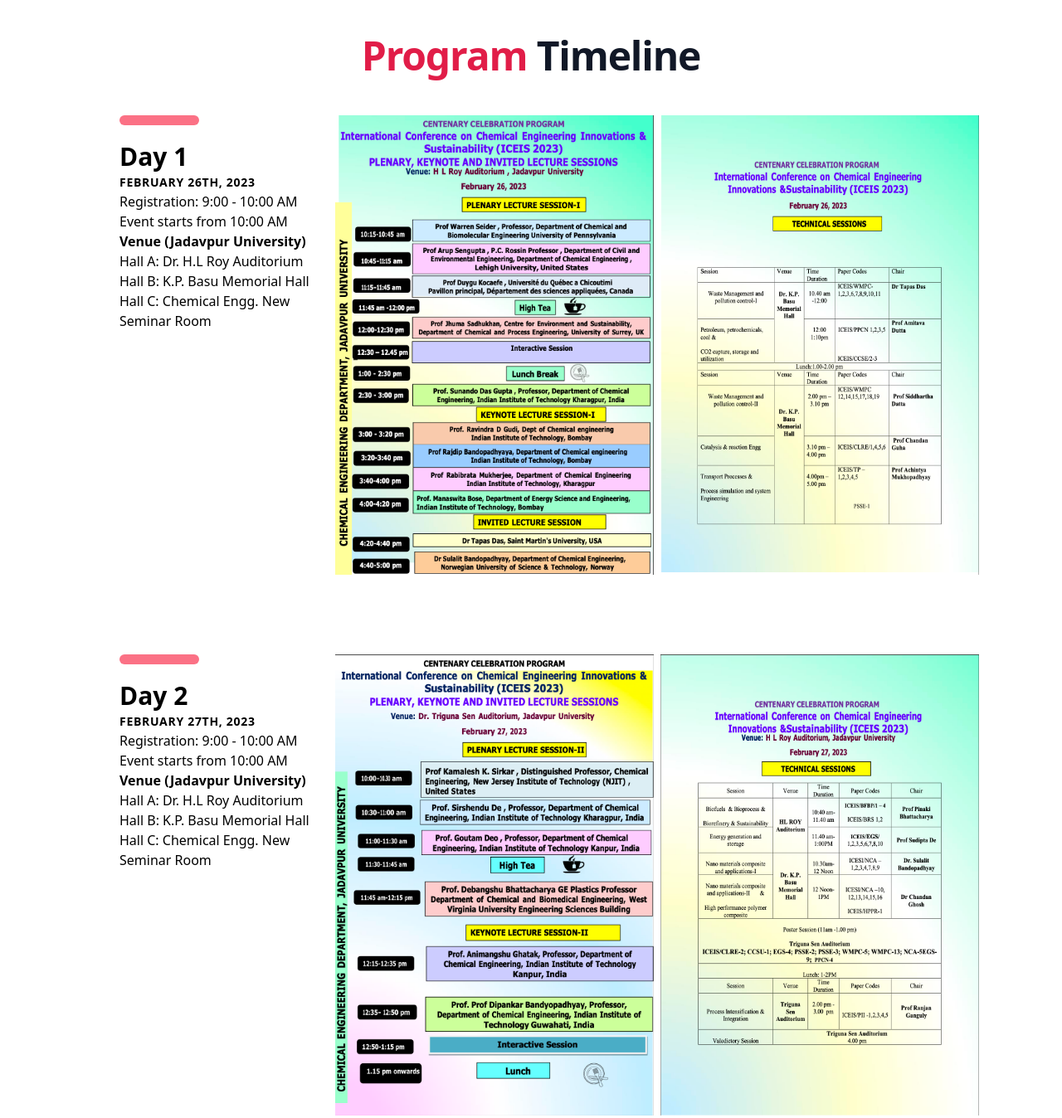
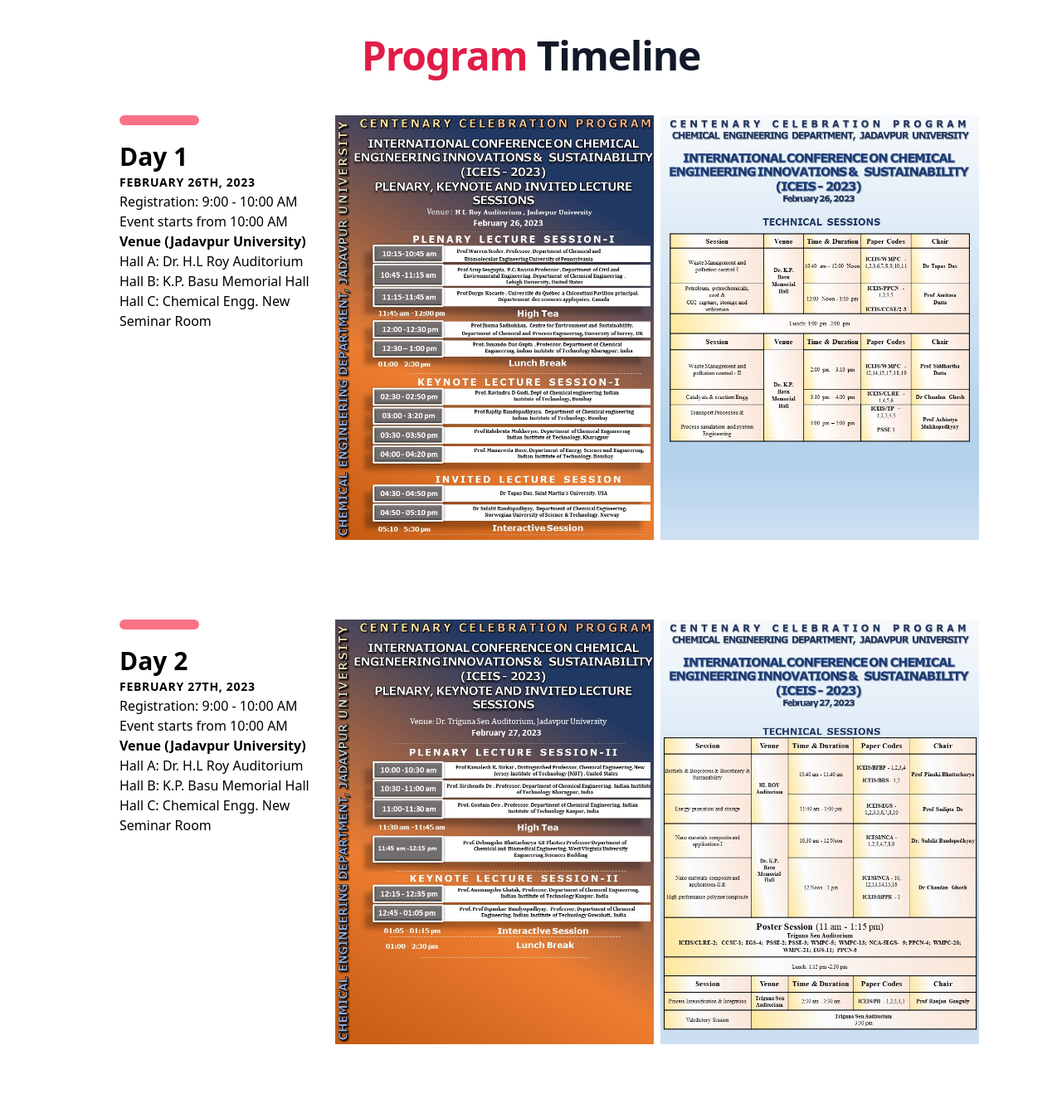
Before and after one commit to prkedia81/centenary-celebration, a website: page iceis.html in a window 1280 px wide. Shown: the part 4460-5808 px from the top of the page at 83% size. Drawn offline with nearby package versions, Linux system fonts and the light colour scheme.

Commit message:
updated iceis timetable

```diff
--- a/iceis.html
+++ b/iceis.html
@@ -227,7 +227,8 @@
     </div>
 
     <div class="my-4 px-4 flex md:flex-row flex-col gap-8 items-center justify-center">
-        <p class="text-lg font-semibold text-center text-gray-900">Selected papers will be published in a Special Issue of the <span class="text-indigo-600">Journal Environmental Science and Pollution Research</span></p>
+        <p class="text-lg font-semibold text-center text-gray-900">Selected papers will be published in a Special Issue
+            of the <span class="text-indigo-600">Journal Environmental Science and Pollution Research</span></p>
         <img src="images/journal.JPG" class="w-32">
     </div>
 
@@ -621,8 +622,8 @@
                 </div>
 
                 <div class="flex flex-col w-full md:flex-row gap-2">
-                    <img src="images/iceis-schedules/26-lectures.png" class="w-96 h-full" alt="">
-                    <img src="images/iceis-schedules/26-technical.png" class="w-96 h-full" alt="">
+                    <img src="images/iceis-schedules/26-lectures.jpeg" class="w-96 h-full" alt="">
+                    <img src="images/iceis-schedules/26-technical.jpeg" class="w-96 h-full" alt="">
                 </div>
                 <!-- <div class="relative col-span-12 md:px-4 space-y-6 sm:col-span-9">
                     <div
@@ -722,8 +723,8 @@
                 </div>
 
                 <div class="flex flex-col w-full md:flex-row gap-2">
-                    <img src="images/iceis-schedules/27-lectures.png" class="w-96 h-full" alt="">
-                    <img src="images/iceis-schedules/27-technical.png" class="w-96 h-full" alt="">
+                    <img src="images/iceis-schedules/27-lectures.jpeg" class="w-96 h-full" alt="">
+                    <img src="images/iceis-schedules/27-technical.jpeg" class="w-96 h-full" alt="">
                 </div>
 
                 <!-- <div class="relative col-span-12 md:px-4 space-y-6 sm:col-span-9">
```
Also changed, not shown: images/centenary-speakers/iceis-schedules/WhatsApp Image 2023-02-20 at 6.18.45 PM (1).jpeg (added), images/centenary-speakers/iceis-schedules/WhatsApp Image 2023-02-20 at 6.18.45 PM.jpeg (added), images/centenary-speakers/iceis-schedules/WhatsApp Image 2023-02-20 at 6.18.46 PM.jpeg (added), images/centenary-speakers/iceis-schedules/WhatsApp Image 2023-02-20 at 6.19.14 PM.jpeg (added), images/iceis-schedules/26-lectures.jpeg (added), images/iceis-schedules/26-lectures.png (deleted), images/iceis-schedules/26-technical.jpeg (added), images/iceis-schedules/26-technical.png (deleted), images/iceis-schedules/27-lectures.jpeg (added), images/iceis-schedules/27-lectures.png (deleted), images/iceis-schedules/27-technical.jpeg (added), images/iceis-schedules/27-technical.png (deleted), images/sponsors/iceis-schedules/WhatsApp Image 2023-02-20 at 6.18.45 PM (1).jpeg (added), images/sponsors/iceis-schedules/WhatsApp Image 2023-02-20 at 6.18.45 PM.jpeg (added), 2 more files.
